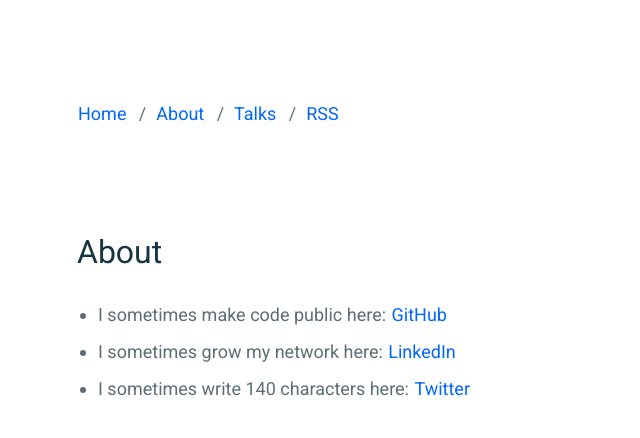
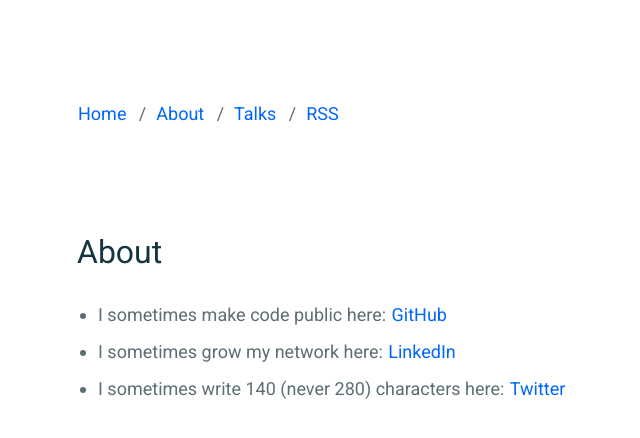
Before and after one commit to maxhumber/maxhumber.com, a Jekyll site: the page built from _pages/about.md, in a window 1280 px wide. Shown: the top 438 px of the page, without its empty margins (213-853 px from the left). Built offline with Jekyll 4.4.1, drawn with Linux system fonts in a browser that asks for light colours.

Commit message:
fix links 2

```diff
--- a/_pages/about.md
+++ b/_pages/about.md
@@ -6,4 +6,4 @@ permalink: /about/
 
 - I sometimes make code public here: [GitHub](http://www.github.com/maxhumber)
 - I sometimes grow my network here: [LinkedIn](http://www.linkedin.com/in/maxhumber)
-- I sometimes write 140 characters here: [Twitter](http://www.twitter.com/maxhumber)
+- I sometimes write 140 (never 280) characters here: [Twitter](http://www.twitter.com/maxhumber)
```
